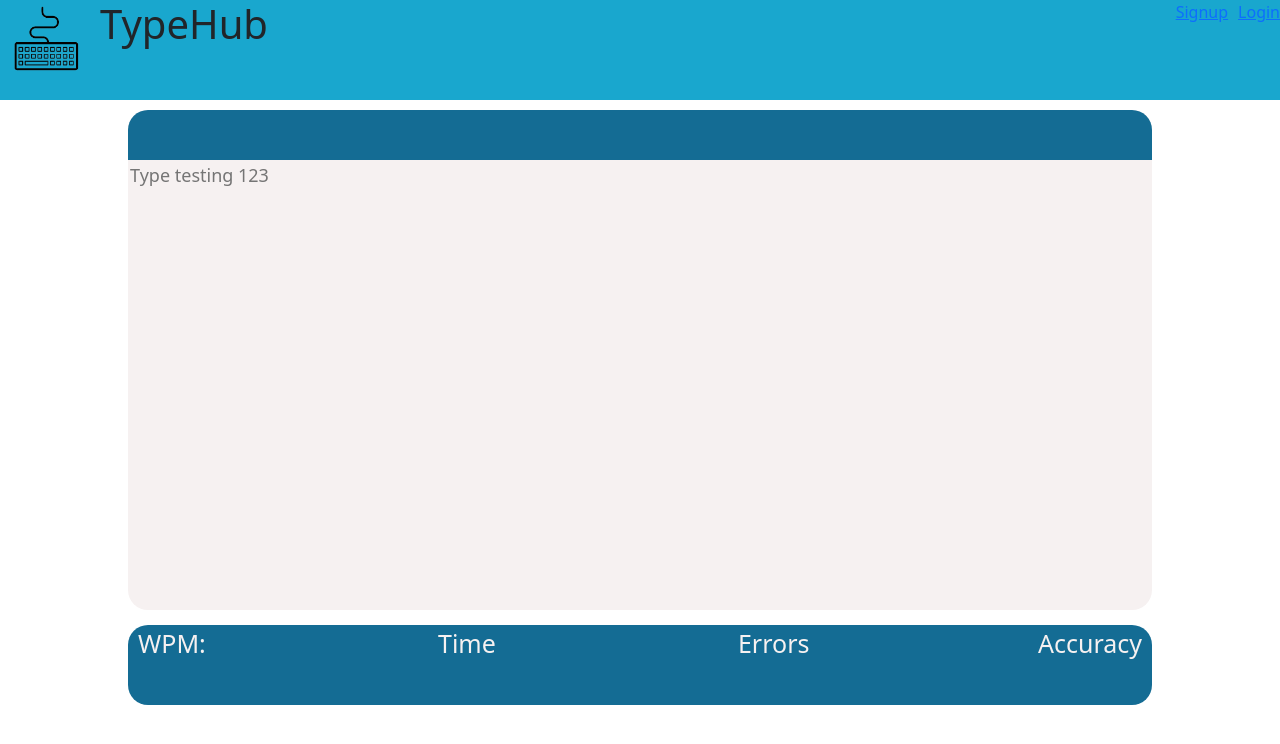
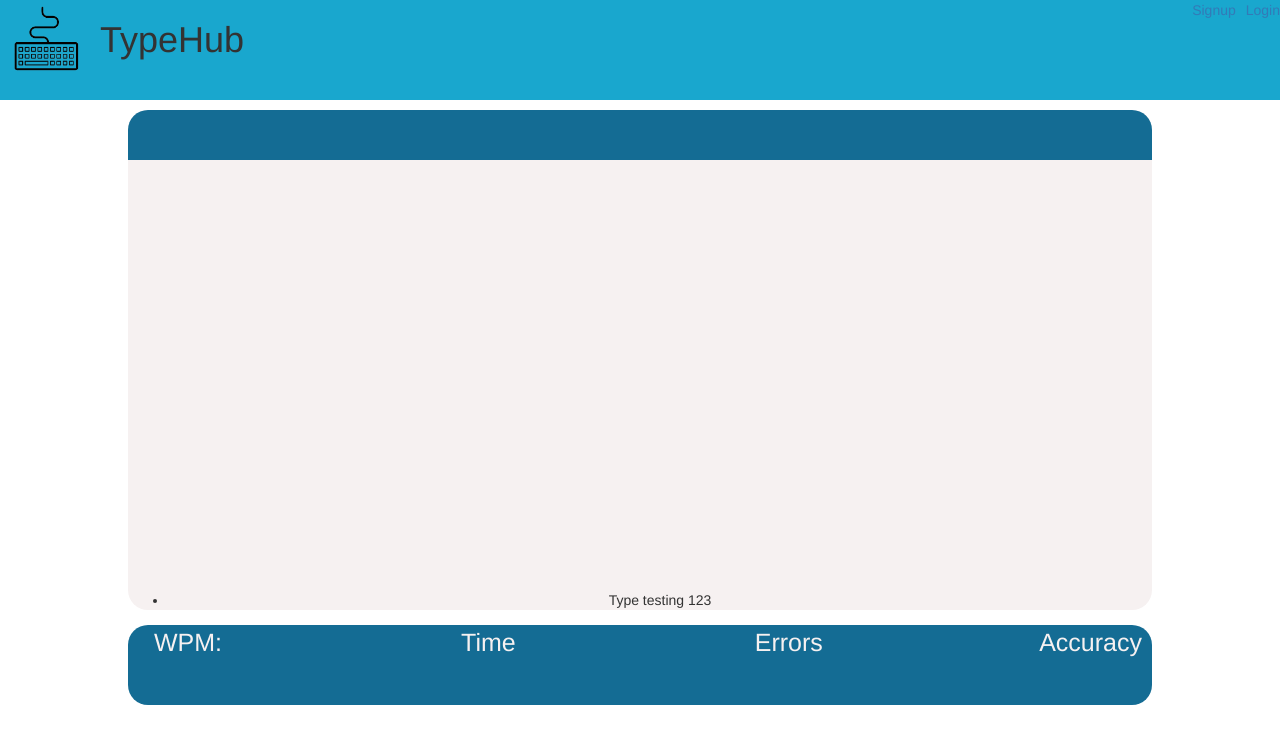
Before and after one commit to ArchitKB/TypeHub, a React (Create React App) app: page / in a window 1280 px wide. Shown: the top 744 px of the page. Built offline with nearby package versions, Linux system fonts and the light colour scheme.

Commit message:
bootstrap updated, textbox functionality implemented

```diff
--- a/package.json
+++ b/package.json
@@ -7,7 +7,7 @@
     "@testing-library/react": "^13.4.0",
     "@testing-library/user-event": "^13.5.0",
     "body-parser": "^1.20.2",
-    "bootstrap": "^5.3.2",
+    "bootstrap": "^3.4.1",
     "cors": "^2.8.5",
     "express": "^4.18.2",
     "express-validator": "^7.0.1",
--- a/src/Components/Text.js
+++ b/src/Components/Text.js
@@ -3,23 +3,44 @@ import content from "./Typing-content";
 
 //test comment
 
+var para = content[Math.floor(content.length * Math.random())];
+
 function Text() {
-  var para = content[Math.floor(content.length * Math.random())];
-
   function updateText(e) {
     var input = e.target.value;
     var len = input.length;
-    if (input !== para.substring(0, len)) {
-      setClasses("text red");
+    var char = input[len - 1];
+
+    if (input === para) {
+      para = content[Math.floor(content.length * Math.random())];
+      e.target.value = "";
+      setState([]);
+      input = "";
+    } else if (len < state.length) {
+      setState(state.slice(0, -1));
+    } else if (char !== para[len - 1]) {
+      setState([...state, { content: char, color: "col-red", id: len }]);
     } else {
-      setClasses("text");
+      setState([...state, { content: char, color: "col-green", id: len }]);
     }
   }
 
-  var [classes, setClasses] = useState("text");
+  var [state, setState] = useState([]);
   return (
     <div className="long">
-      <textarea className={classes} placeholder={para} onInput={updateText} />
+      <textarea className="text" onInput={updateText} />
+      <div className="super">
+        <ul className="super-list">
+          {state.map((item) => (
+            <li key={item.id} className={item.color}>
+              {item.content}
+            </li>
+          ))}
+          <li className="guiding-text">
+            {para.substring(state.length, para.length)}
+          </li>
+        </ul>
+      </div>
     </div>
   );
 }
--- a/src/Components/Typing-content.js
+++ b/src/Components/Typing-content.js
@@ -1,8 +1,8 @@
 var Content = [
   "Lorem ipsum korem kipsum ",
   "torem tipsum ",
-  "sorem sipsum",
-  "Type testing 123",
+  "sorem sipsum ",
+  "Type testing 123 ",
 ];
 
 export default Content;
```
Also changed, not shown: 1 other file (tests, documents, lock files or other folders).
